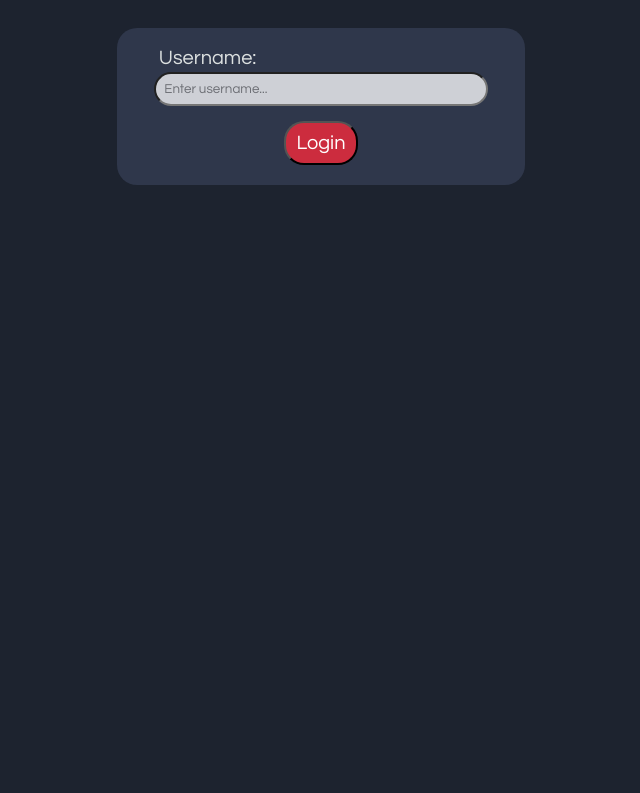
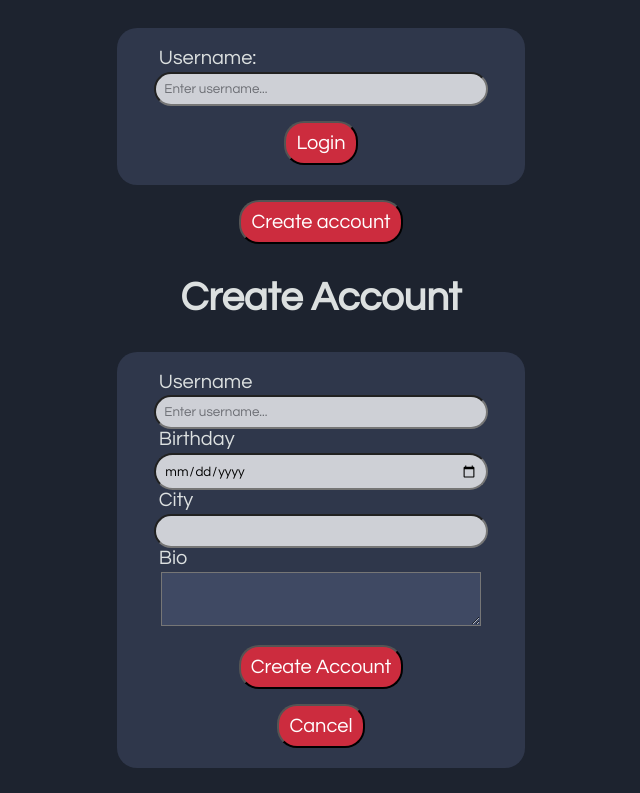
Before and after one commit to msmithp/ConcertFinder, a Flask app: page / in a window 1280 px wide. Shown: the part 169-962 px from the top of the page, without its empty margins (319-959 px from the left). Before the commit the page ends 354 px from the top, so only its background shows below. Run offline with Flask 3, Linux system fonts and the light colour scheme; some web fonts are replaced.

Commit message:
Add primitive create account popup

```diff
--- a/templates/login.html
+++ b/templates/login.html
@@ -1,5 +1,12 @@
 {% extends "layout.html" %}
 {% block content %}
+	<script>
+		function togglePopup() {
+			const overlay = document.getElementById("popupOverlay");
+			overlay.classList.toggle("show");
+		}
+	</script>
+
 	<div>
 		<h1 style="text-align: center;">Login</h1>
 		<form action="/login" method="POST">
@@ -9,5 +16,38 @@
 				<button type="submit">Login</button>
 			</div>
 		</form>
+		<div style="text-align: center; margin-top: 15px;">
+			<button class="linkbutton" onclick="togglePopup()">Create account</button>
+		</div>
+	</div>
+
+	<div id="popupOverlay" class="overlay">
+		<div class="popup">
+			<h2 style="text-align: center;">Create Account</h2>
+			<form class="login">
+				<label>Username</label>
+				<input type=text name=username placeholder="Enter username...">
+
+				<label>Birthday</label>
+				<input type=date name=birthday>
+
+				<label>City</label>
+				<input list="cities" name="city">
+				<datalist id="cities">
+					<!-- QUERY DATABASE FOR ALL CITIES IN ALPHABETICAL ORDER HERE-->
+					<!-- https://stackoverflow.com/a/43579819 -->
+					<option value="Frederick">
+					<option value="Washington, D.C.">
+					<option value="Reefville">
+					<option value="Mogadishu">
+				</datalist>
+
+				<label>Bio</label>
+				<textarea name=bio></textarea>
+
+				<button type="submit">Create Account</button>
+				<button onclick="togglePopup()">Cancel</button>
+			</form>
+		</div>
 	</div>
 {% endblock %}
```
